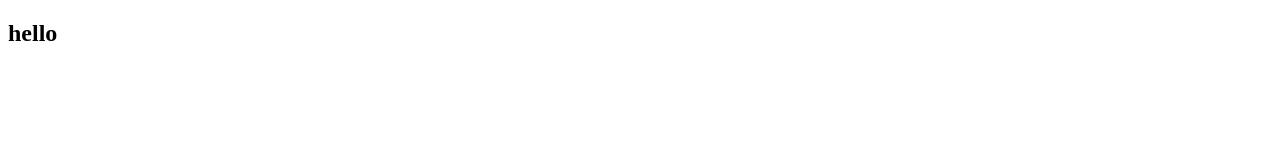
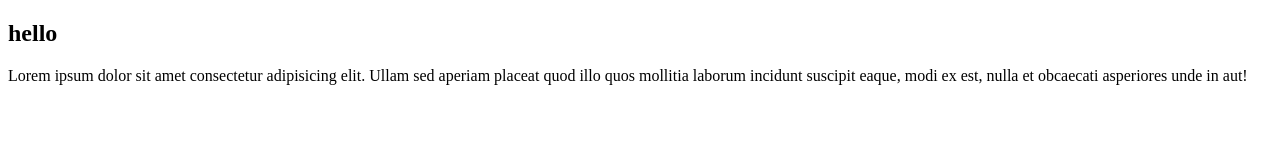
Before and after one commit to Sammy7000/git-class-sept, a plain HTML site: page index.html in a window 1280 px wide. Drawn offline with Linux system fonts and the light colour scheme.

```diff
--- a/index.html
+++ b/index.html
@@ -5,8 +5,10 @@
     <meta http-equiv="X-UA-Compatible" content="IE=edge">
     <meta name="viewport" content="width=device-width, initial-scale=1.0">
     <title>Document</title>
+
 </head>
 <body>
     <h2>hello</h2>
+<p>Lorem ipsum dolor sit amet consectetur adipisicing elit. Ullam sed aperiam placeat quod illo quos mollitia laborum incidunt suscipit eaque, modi ex est, nulla et obcaecati asperiores unde in aut!</p>
 </body>
 </html>
```
